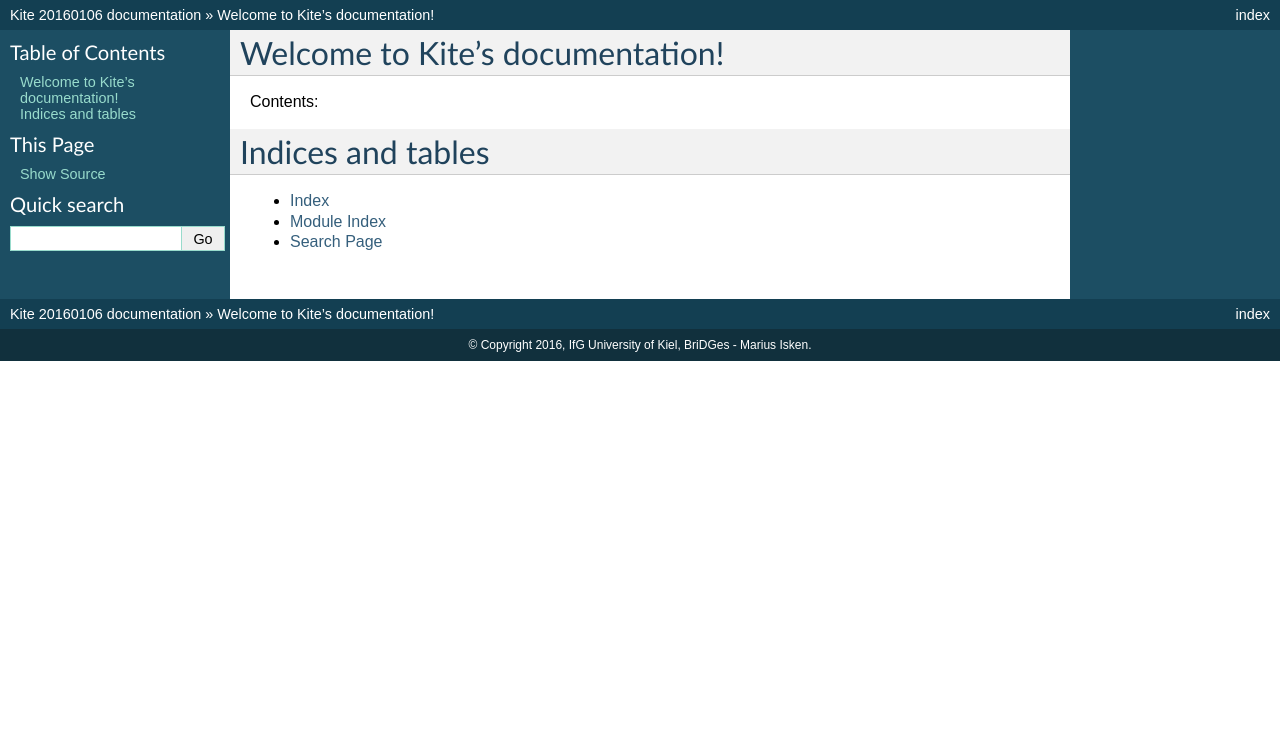
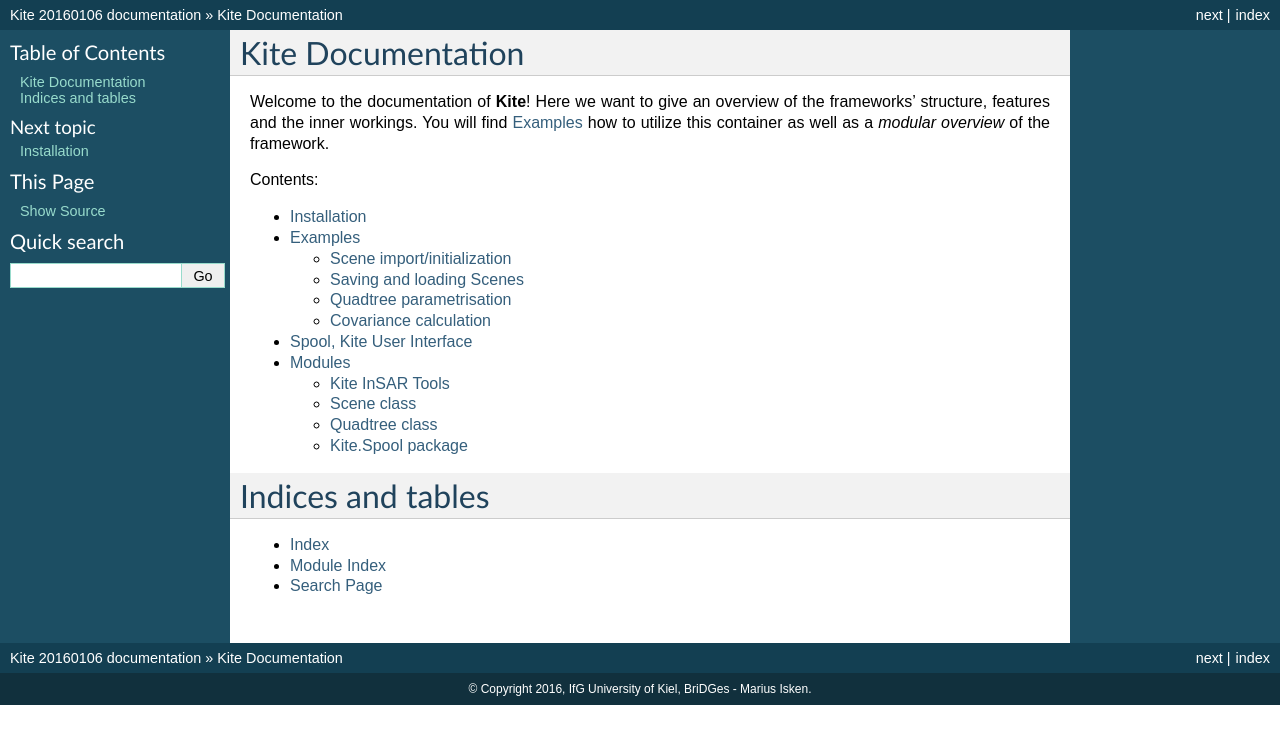
Before and after one commit to pyrocko/kite, a Sphinx documentation site: the page built from doc/source/index.rst, in a window 1280 px wide. Shown: the top 744 px of the page. Built offline with Sphinx 7.4.7, drawn with Linux system fonts in a browser that asks for light colours; formulas are drawn with MathJax 3.

Commit message:
WIP docs

```diff
--- /dev/null
+++ b/doc/source/examples_01-init.rst
@@ -0,0 +1,36 @@
+Scene import/initialization
+===========================
+
+Import unwrapped displacement scene from ``GMT5SAR``, ``GAMMA`` or ``ISCE``.
+See module documentation for file structure definition
+
+::
+
+    from kite import Scene
+
+    # We import a GMT5SAR scene
+    sc = Scene.import_file('unwrap_ll.grd')
+    sc.plot()
+
+
+Manual initialisation of a generic binary dataset is also possible:
+
+::
+
+    from kite import Scene
+
+    sc = Scene()
+    sc.displacement = num.empty((2048, 2048))
+
+    # Frame the scene
+    sc.frame.llLat = 38.2095
+    sc.frame.llLon = 19.1256
+    sc.frame.dLat = .00005
+    sc.frame.dLon = .00012
+
+
+Start :doc:spool for scene inspection and manipulation
+
+::
+
+    sc.spool()
--- /dev/null
+++ b/doc/source/examples_02-io.rst
@@ -0,0 +1,4 @@
+Saving and loading Scenes
+=========================
+
+``kite``s' native file structure is based on numpy array
--- /dev/null
+++ b/doc/source/examples_03-quadtree.rst
@@ -0,0 +1,2 @@
+Quadtree parametrisation
+========================
--- /dev/null
+++ b/doc/source/examples_04-covariance.rst
@@ -0,0 +1,2 @@
+Covariance calculation
+======================
--- a/doc/source/index.rst
+++ b/doc/source/index.rst
@@ -1,15 +1,18 @@
-.. Kite documentation master file, created by
-   sphinx-quickstart on Thu Oct  6 17:05:40 2016.
-   You can adapt this file completely to your liking, but it should at least
-   contain the root `toctree` directive.
+Kite Documentation
+================================
+Welcome to the documentation of **Kite**! Here we want to give an overview of the frameworks' structure, features and the inner workings.
+You will find :doc:`examples` how to utilize this container as well as a *modular overview* of the framework.
 
-Welcome to Kite's documentation!
-================================
 
 Contents:
 
 .. toctree::
    :maxdepth: 2
+
+   installation
+   examples
+   spool
+   modules
 
 
 
--- /dev/null
+++ b/doc/source/kite.quadtree.rst
@@ -0,0 +1,9 @@
+Quadtree class
+---------------
+
+.. autoclass:: kite.quadtree.Quadtree
+    :members:
+
+The ``QuadtreeConfiguration`` hold the necessart configuration to reconstruct and save a Quadtree instance:
+
+.. autoclass:: kite.quadtree.QuadtreeConfig
--- a/doc/source/kite.rst
+++ b/doc/source/kite.rst
@@ -1,63 +1,28 @@
 Kite InSAR Tools
 ================
 
-.. automodule:: kite
+Scene class
+-----------------
+
+.. autoclass:: kite.Scene
     :members:
 
-Subpackage Spool GUI
---------------------
+A Scene hold several configuration objects which hold meta information and spatial references of the grids:
 
-.. toctree::
-
-    kite.spool
-
-Modules
-=======
-
-kite.Scene module
------------------
-
-.. automodule:: kite.scene
-    :members:
-
-Quadtree module
----------------
-
-.. automodule:: kite.quadtree
-    :members:
-
-kite.quadtree_covariance module
--------------------------------
-
-.. automodule:: kite.quadtree_covariance
-    :members:
-
-kite.Meta module
-----------------
-
-.. automodule:: kite.meta
-    :members:
-
-kite.scene_io module
---------------------
-
-.. automodule:: kite.scene_io
-    :members:
-
-kite.scene_processing module
-----------------------------
-
-.. automodule:: kite.scene_processing
-    :members:
-
-
-Configuration Objects
-=====================
+.. autoclass:: kite.scene.Meta
 
 .. autoclass:: kite.scene.SceneConfig
 
 .. autoclass:: kite.scene.FrameConfig
 
+    :members:
+
+Quadtree class
+---------------
+
+.. autoclass:: kite.quadtree.Quadtree
+    :members:
+
+The ``QuadtreeConfiguration`` hold the necessart configuration to reconstruct and save a Quadtree instance:
+
 .. autoclass:: kite.quadtree.QuadtreeConfig
-
-.. autoclass:: kite.quadtree_covariance.CovarianceConfig
--- /dev/null
+++ b/doc/source/kite.scene.rst
@@ -0,0 +1,13 @@
+Scene class
+-----------
+
+.. autoclass:: kite.Scene
+    :members:
+
+A Scene hold several configuration objects which hold meta information and spatial references of the grids:
+
+.. autoclass:: kite.scene.Meta
+
+.. autoclass:: kite.scene.SceneConfig
+
+.. autoclass:: kite.scene.FrameConfig
--- a/doc/source/modules.rst
+++ b/doc/source/modules.rst
@@ -1,7 +1,10 @@
-kite
-====
+Modules
+=======
 
 .. toctree::
-   :maxdepth: 4
+   :maxdepth: 2
 
    kite
+   kite.scene
+   kite.quadtree
+   kite.spool
--- /dev/null
+++ b/doc/source/spool.rst
@@ -0,0 +1,3 @@
+Spool, Kite User Interface
+==========================
+InSAR displacement scenes are complex visual datasets, ``Spool`` enabled interactive and intuitive analysis of the ``displacement``, ``Quadtree`` and ``Covariance`` and its manuipulation through a slim graphical user interface (GUI).
```
Also changed, not shown: README.md (+0 -2 lines), doc/source/examples.rst (added, +10 -0 lines), doc/source/installation.rst (added, +10 -0 lines), 1 other file.
